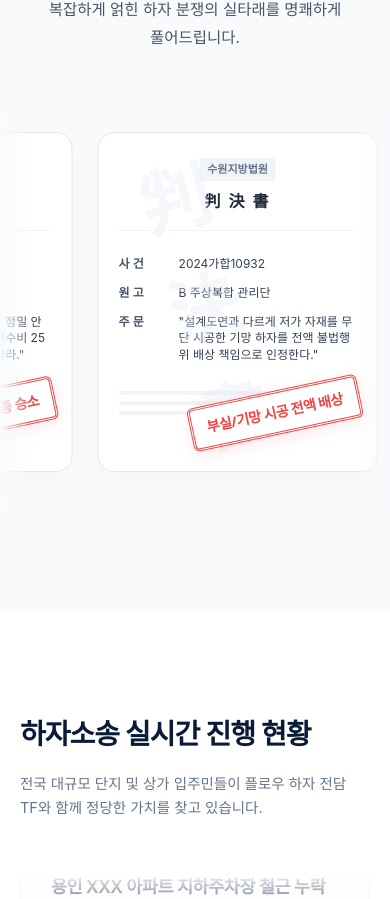
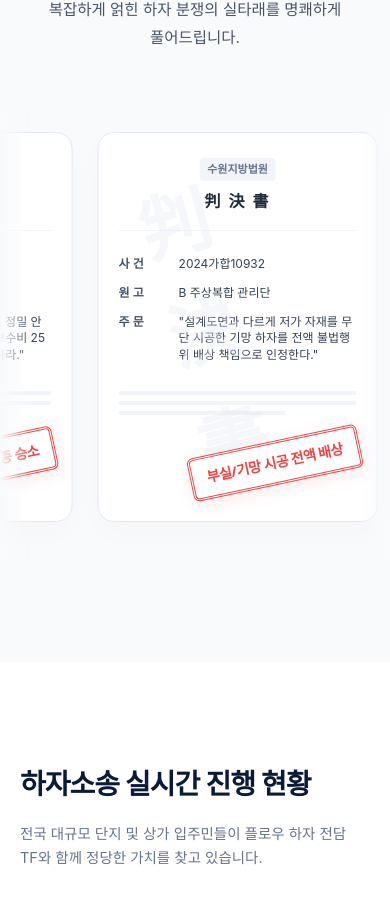
Before and after one commit to 2026flowlaw-cpu/flow, a Next.js app: page /practice/defect-litigation in a window 390 px wide. Shown: the part 5431-6330 px from the top of the page. Built offline with nearby package versions, Linux system fonts and the light colour scheme; no server answers.

Commit message:
design: increase min-height of success story verdict cards

```diff
--- a/src/components/VerdictSection/VerdictSection.module.css
+++ b/src/components/VerdictSection/VerdictSection.module.css
@@ -111,7 +111,7 @@
   border-radius: 16px;
   padding: 35px 25px;
   position: relative;
-  min-height: 380px;
+  min-height: 440px;
   box-shadow: 0 10px 30px rgba(0, 0, 0, 0.02);
   transition: transform 0.3s ease, box-shadow 0.3s ease, border-color 0.3s ease;
   display: flex;
@@ -265,6 +265,6 @@
   .paperCard {
     width: 280px;
     padding: 25px 20px;
-    min-height: 340px;
+    min-height: 390px;
   }
 }
```
